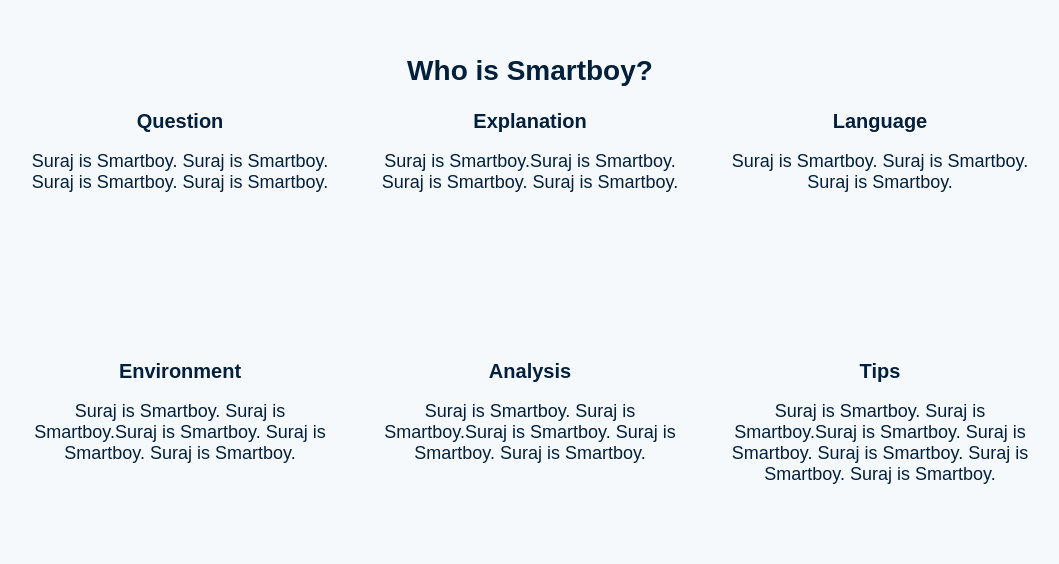
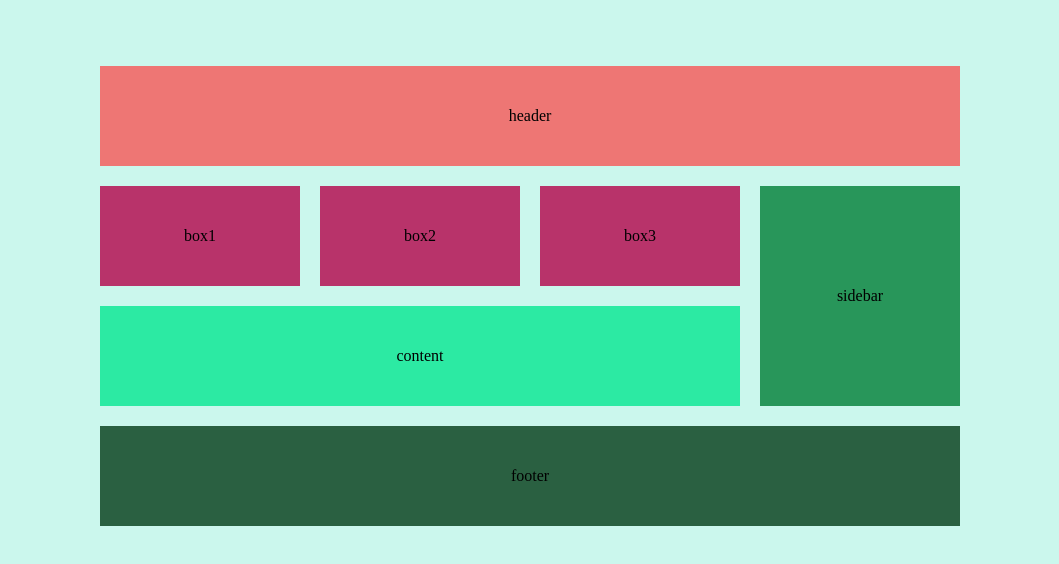
Before and after one commit to surajbahadur591/grid-system, a plain HTML site: page index.html in a window 1280 px wide. Shown: the part 104-668 px from the top of the page, without its empty margins (110-1169 px from the left). Drawn offline with Linux system fonts and the light colour scheme.

Commit message:
new changes

```diff
--- a/index.html
+++ b/index.html
@@ -1,29 +1,18 @@
 <!DOCTYPE html>
 <html>
 <head>
-	<title>Grid System</title>
+	<title>Grid Layout</title>
 	<link rel="stylesheet" type="text/css" href="style.css">
 </head>
 <body>
-	<div class="center">
-
-		<h2>Who is Smartboy?</h2>
-	<div class="main">
-
-	<div class="question"><h3>Question</h3>
-		<p>Suraj is Smartboy. Suraj is Smartboy. Suraj is Smartboy. Suraj is Smartboy. </p></div>
-	<div class="explanation"><h3>Explanation</h3>
-		<p>Suraj is Smartboy.Suraj is Smartboy.  Suraj is Smartboy. Suraj is Smartboy. </p></div>
-	<div class="language"><h3>Language</h3> <p>Suraj is Smartboy. Suraj is Smartboy. Suraj is Smartboy. </p></div>
-	<div class="environment"><h3>Environment</h3>
-		<p>Suraj is Smartboy. Suraj is Smartboy.Suraj is Smartboy. Suraj is Smartboy.  Suraj is Smartboy. </p></div>
-	<div class="analysis"><h3>Analysis</h3>
-		<p>Suraj is Smartboy. Suraj is Smartboy.Suraj is Smartboy. Suraj is Smartboy.  Suraj is Smartboy. </p></div>
-	<div class="tips"><h3>Tips</h3>
-		<p>Suraj is Smartboy. Suraj is Smartboy.Suraj is Smartboy. Suraj is Smartboy. Suraj is Smartboy. Suraj is Smartboy.  Suraj is Smartboy. </p></div>
-
-	</div>
-
+	<div class="main-con">
+		<div class="header"> header</div>
+		<div class="box">box1</div>
+		<div class="box">box2</div>
+		<div class="box">box3</div>
+		<div class="content">content</div>
+		<div class="sidebar">sidebar</div>
+		<div class="footer">footer</div>
 	</div>
 
 </body>
--- a/style.css
+++ b/style.css
@@ -1,85 +1,61 @@
 html, body {
+	margin: 0px;
+	padding: 0px;
 	height: 100%;
 	width: 100%;
-	background-color: #F6F9FC;
-	font-family: sans-serif;
-	color: #02203C;
-	font-size: 20px;
-	margin:0px;
-	overflow: hidden;
+	display: flex;
+	flex-direction: column;
+	justify-content: center;
+	align-items: center;
+	background-color: #cbf7ed;
 }
-.center {
- display: flex;
- flex-direction: column;
- align-items: center;
- height: 100%;
- width: 100%;
- justify-content: center;
+.main-con {
+	display: grid;
+	grid-template-columns: repeat(4 , 200px);
+	grid-template-rows: repeat(4, 100px);
+	grid-gap: 20px;
 }
-.center h2 {
-	font-size: 28px;
+.main-con .header {
+	background-color: #ee7674;
+	grid-column: 1/5;
+	text-align: center;
+	display: flex;
+	flex-direction: column;
+	justify-content: center;
+	align-items: center;
 }
 
-.main {
+.main-con .box {
+	background-color: #b8336a;
+	display: flex;
+	flex-direction: column;
+	justify-content: center;
+	align-items: center;
+}
 
-display: grid;
-grid-template-rows: repeat(2, 200px);
-grid-template-columns: repeat(3, 300px);
-grid-gap: 50px;
+.main-con .content {
+	background-color: #2ceaa3;
+	grid-column: 1/4;
+	display: flex;
+	flex-direction: column;
+	justify-content: center;
+	align-items: center;
+}
 
+.main-con .sidebar {
+	background-color: #28965a;
+	grid-row: 2/4;
+	grid-column: 4/5;
+	display: flex;
+	flex-direction: column;
+	justify-content: center;
+	align-items: center;
 }
-.question {
- 	/*background-color: red;*/
- 	text-align: center;
- 	font-size: 18px;
-
- }
- .question h3 {
- 		margin:0px;
- 		font-size: 20px;
- 	}
- .explanation {
- 	/*background-color: navy;*/
- 	text-align: center;
- 	font-size: 18px;
- }
-  .explanation h3 {
- 		margin:0px;
- 		font-size: 20px;
- 	}
- .language {
- 	/*background-color: green;*/
- 	text-align: center;
- 	font-size: 18px;
- }
-.language h3 {
- 		margin:0px;
- 		font-size: 20px;
- 	}
- .environment {
- 	/*background-color: pink;*/
- 	text-align: center;
- 	font-size: 18px;
- }
- .environment h3 {
- 		margin:0px;
- 		font-size: 20px;
- 	}
- .analysis {
-/* 	background-color: gold;*/
- 	text-align: center;
- 	font-size: 18px;
- }
-.analysis h3 {
- 		margin:0px;
- 		font-size: 20px;
- 	}
- .tips {
-/* 	background-color: silver;*/
- 	text-align: center;
- 	font-size: 18px;
- }
- .tips h3 {
- 		margin:0px;
- 		font-size: 20px;
- 	}
+.main-con .footer {
+	background-color: #2a6041;
+	grid-column: 1/5;
+	display: flex;
+	flex-direction: column;
+	justify-content: center;
+	align-items: center;
+}
```
